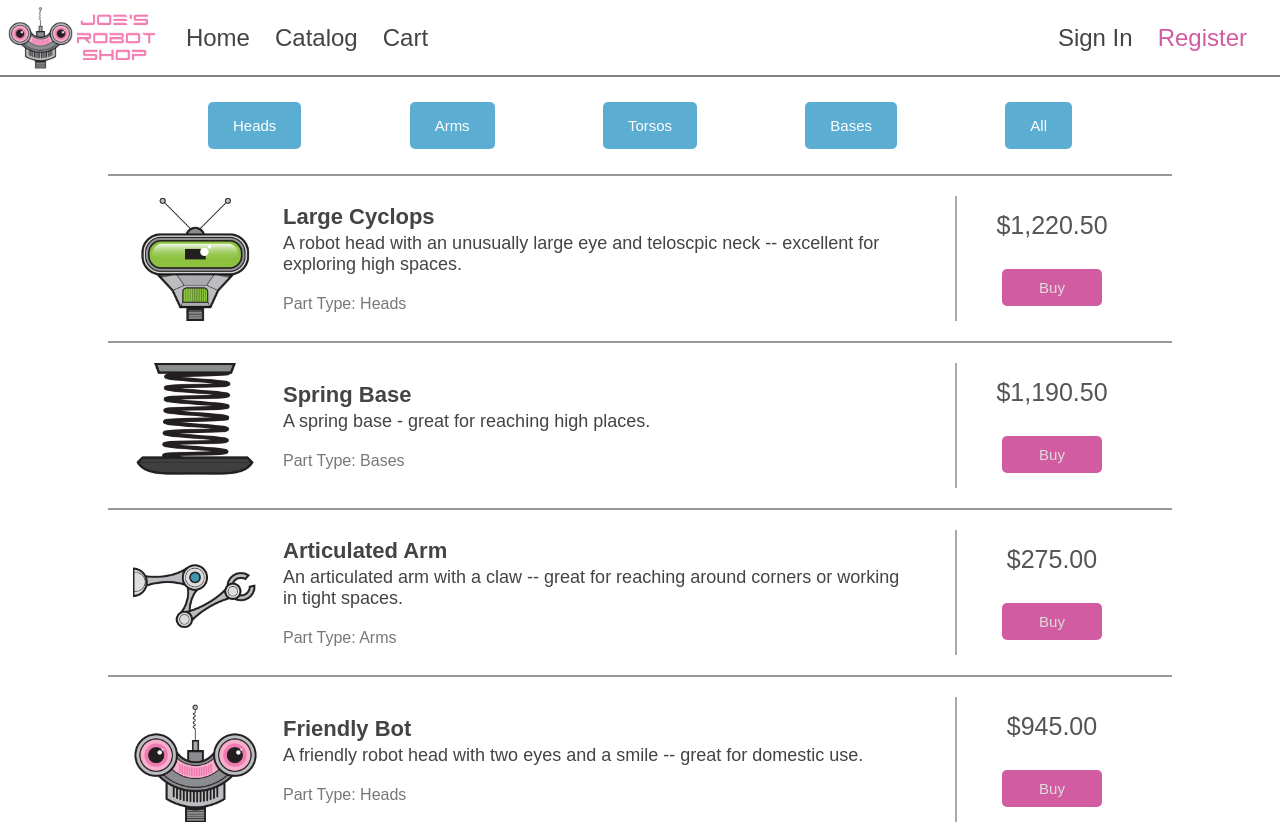
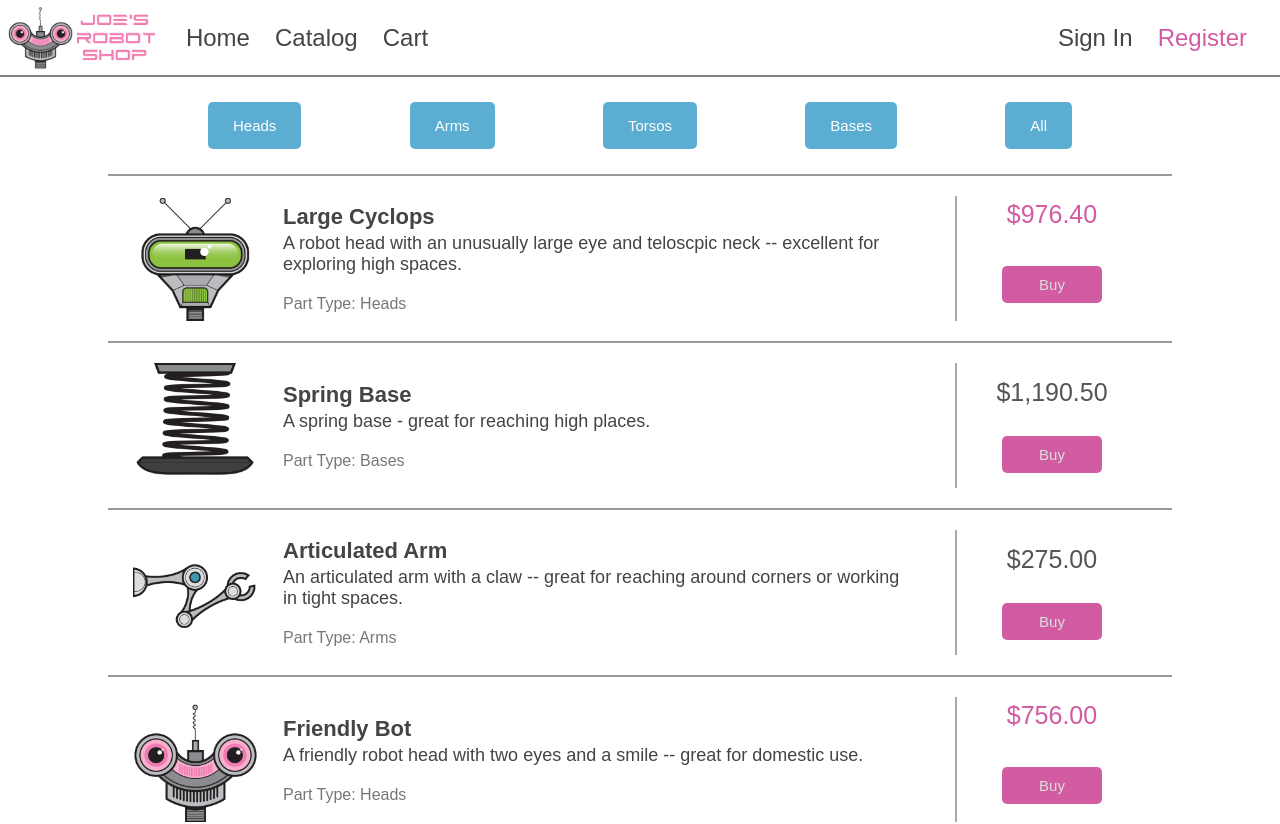
Before and after one commit to isaacvitor/angular-fundamentals, an Angular app: page / in a window 1280 px wide. Shown: the top 824 px of the page. Built offline with nearby package versions, Linux system fonts and the light colour scheme.

Commit message:
conditional price

```diff
--- a/src/app/catalog/catalog.component.css
+++ b/src/app/catalog/catalog.component.css
@@ -73,3 +73,8 @@
   padding: 10px;
   width: 100px;
 }
+
+.discount {
+  margin-top: -15px;
+  color: #d25ca1;
+}
--- a/src/app/catalog/catalog.component.html
+++ b/src/app/catalog/catalog.component.html
@@ -11,15 +11,18 @@
     <li class="product-item" *ngFor="let product of getFilteredProducts()">
       <div class="product">
         <div class="product-details">
-          <img [src]="getImageUrl(product)" [alt]="product.name" />
+          <img [src]="getImageUrl(product)" [alt]="product?.name" />
           <div class="product-info">
-            <div class="name">{{ product.name }}</div>
-            <div class="description">{{ product.description }}</div>
-            <div class="category">Part Type: {{ product.category }}</div>
+            <div class="name">{{ product?.name }}</div>
+            <div class="description">{{ product?.description }}</div>
+            <div class="category">Part Type: {{ product?.category }}</div>
           </div>
         </div>
         <div class="price">
-          <div>{{ product.price | currency }}</div>
+          <div *ngIf="!product?.discount">{{ product?.price | currency }}</div>
+          <div class="discount" *ngIf="product?.discount">
+            {{ product.price * (1 - product.discount) | currency }}
+          </div>
           <button class="cta">Buy</button>
         </div>
       </div>
```
Lines whose indentation alone changed are shown as unchanged.
